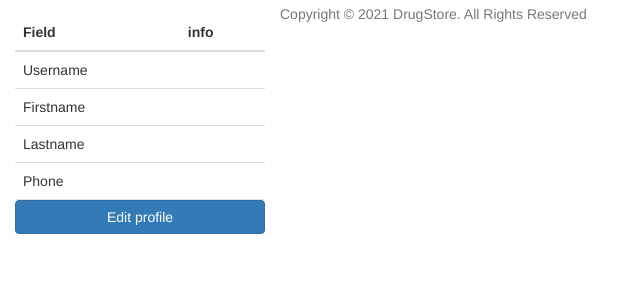
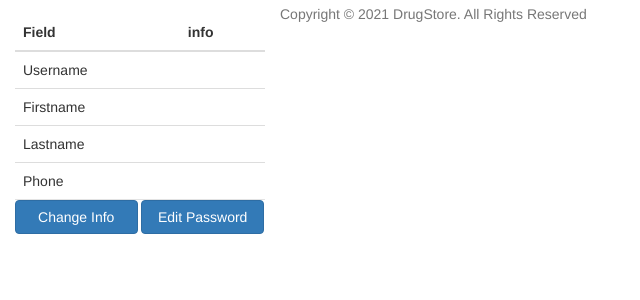
Before and after one commit to minh26799/WebProgramming-WebsiteforDrugStore, a PHP site: page /views/profile.php in a window 1280 px wide. Shown: the part 186-486 px from the top of the page, without its empty margins (0-640 px from the left). Run offline with PHP 8.4, Linux system fonts and the light colour scheme.

Commit message:
Add edit password button

```diff
--- a/views/profile.php
+++ b/views/profile.php
@@ -51,19 +51,13 @@ $total = 0;
             height: 80px;
             width: auto;
         }
-
-        /* .container-fluid .user-profile .table-user-info {
-            width: 90%;
-            height: 100%;
-            position: relative;
-        } */
-        /* .position-relative {
-            top: 100px;
-        } */
-
         .info-table {
             position: relative;
             top: 20px;
+        }
+
+        .edit-btn{
+            width: 49%;
         }
     </style>
 </head>
@@ -105,7 +99,8 @@ $total = 0;
                         </tr>
                     </tbody>
                 </table>
-                <a class="btn-block btn btn-primary" href="./editProfile" role="button">Edit profile</a>
+                <a class="edit-btn btn btn-primary" href="./editProfile" role="button">Change Info</a>
+                <a class="edit-btn btn btn-primary" href="./editPassword" role="button">Edit Password</a>
             </div>
             <div class="cart-table" style="width: 80%; position:relative;">
 
@@ -117,9 +112,7 @@ $total = 0;
                         $profile = new ProfileController();
                         $transaction = $profile->getTransaction($_GET['userid']);
                         $total = 0;
-
                         if ($transaction && mysqli_num_rows($transaction) > 0) { ?>
-
                             <table class="table table-hover">
                                 <thead>
                                     <tr>
@@ -131,12 +124,10 @@ $total = 0;
                                     </tr>
                                 </thead>
                                 <tbody>
-
                                     <?php while ($item = $transaction->fetch_assoc()) {
                                         $imageURL = '../assets/images/' . $item['productname'] . '.jpeg';
                                         $total = $total + $item['overallprice'];
                                     ?>
-
                                         <tr>
                                             <td><img class="product-image" src="<?php echo $imageURL; ?>"></td>
                                             <td><?php echo $item['productname']; ?></td>
@@ -144,17 +135,12 @@ $total = 0;
                                             <td><?php echo $item['overallprice']; ?></td>
                                             <td><?php echo $item['boughtdate']; ?></td>
                                         </tr>
-
                                     <?php } ?>
-
                                 </tbody>
-
                             </table>
-
                             <div class="total" style="text-align: center;">
                                 <h2>Total Money Spent: <span><?php echo $total; ?></span></h2>
                             </div>
-
                         <?php } else { ?>
                             <div style="text-align: center; padding: 50px;">
                                 <a class='btn btn-primary' style="font-size: 3rem;" href="./home">No transaction yet. Go buy some drugs!</a>
```
